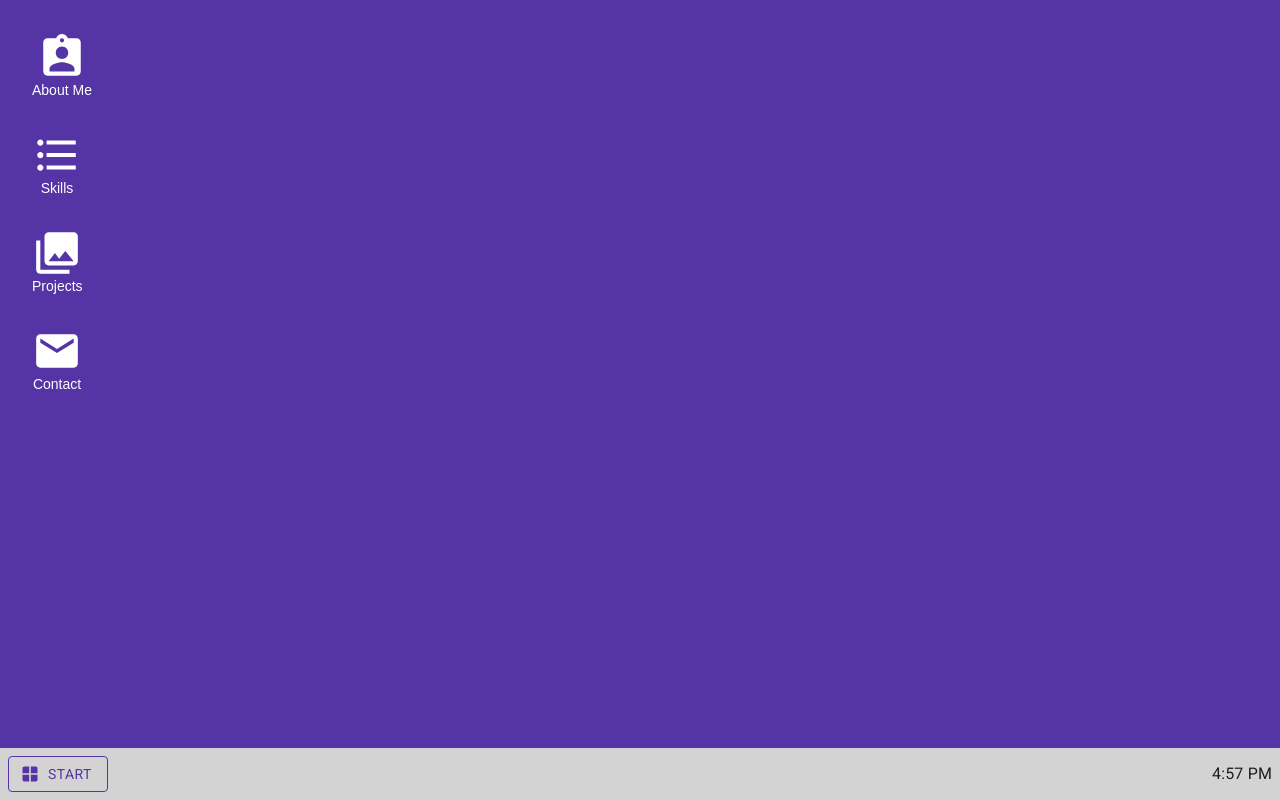
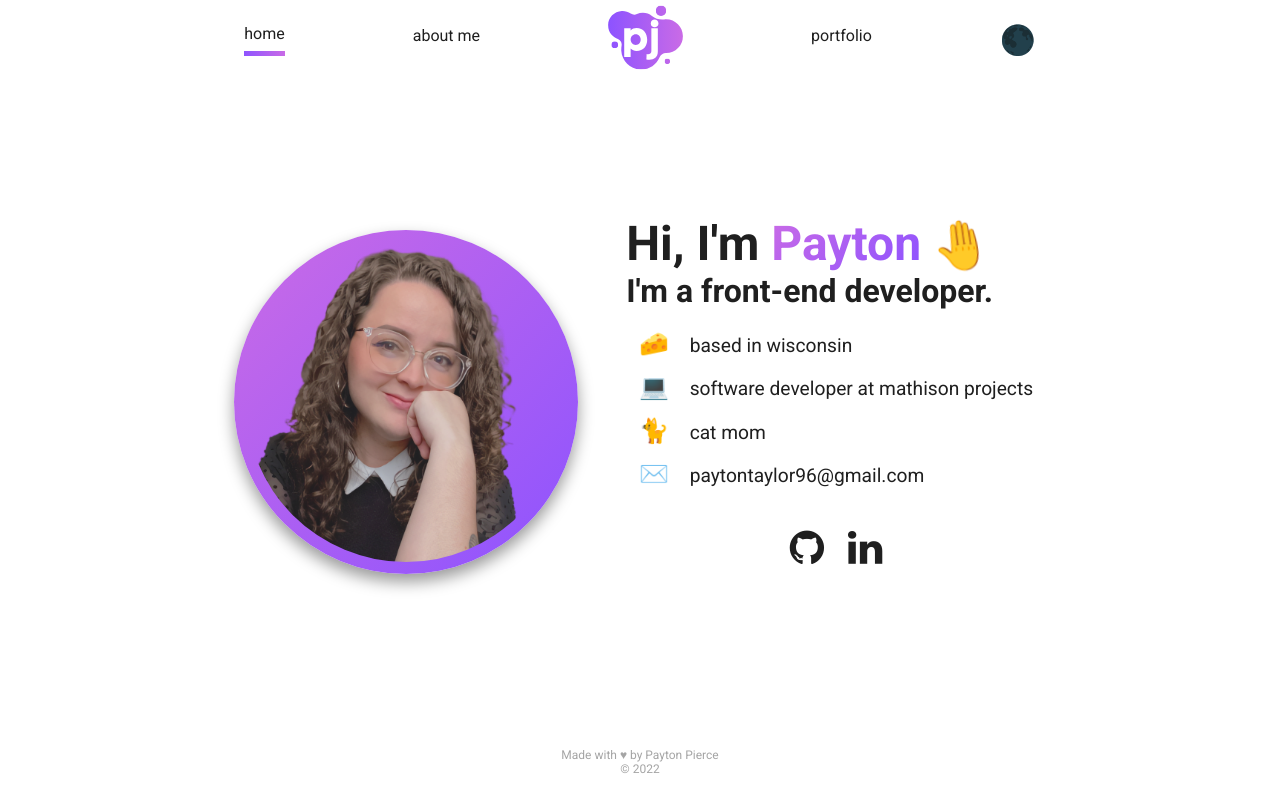
Before and after one commit to alefe0518/react-portfolio-template, a React (Create React App) app: page /#/ in a window 1280 px wide. Built offline with nearby package versions, Linux system fonts and the light colour scheme; the HTML template or start-up script is replaced by a standard one.

Commit message:
updated last name

```diff
--- a/package.json
+++ b/package.json
@@ -19,6 +19,7 @@
     "postcss": "^7.0.36",
     "react": "^17.0.2",
     "react-dom": "^17.0.2",
+    "react-router-dom": "^6.3.0",
     "react-scripts": "^4.0.3"
   },
   "scripts": {
--- a/public/index.html
+++ b/public/index.html
@@ -10,9 +10,9 @@
     <base href="/">
     <meta
       name="description"
-      content="Payton Jewell is a frontend React developer based in Appleton, Wisconsin."
+      content="Payton Pierce is a frontend React developer based in Appleton, Wisconsin."
     />
-    <meta name="keyword" content="portfolio, javascript, developer, frontend, react, dev, front-end, wisconsin, appleton, tech, programmer, payton, jewell">
+    <meta name="keyword" content="portfolio, javascript, developer, frontend, react, dev, front-end, wisconsin, appleton, tech, programmer, payton, pierce">
     <link rel="apple-touch-icon" href="./apple-touch-icon.png" />
     <link rel="manifest" href="%PUBLIC_URL%/manifest.json" />
     <title>Payton Pierce | Developer</title>
--- a/src/App.js
+++ b/src/App.js
@@ -1,6 +1,7 @@
 import React from 'react';
 import './App.module.scss';
-import Desktop from "./components/Desktop";
+import BaseLayout from "./components/legacy/BaseLayout";
+import {HashRouter} from "react-router-dom";
 
 function App() {
    const ua = () => {
@@ -24,10 +25,9 @@ function App() {
 
    return (
       <div>
-         <Desktop/>
-         {/*<HashRouter>*/}
-         {/*    <BaseLayout/>*/}
-         {/*</HashRouter>*/}
+         <HashRouter>
+             <BaseLayout/>
+         </HashRouter>
       </div>
    );
 }
--- a/src/components/Desktop.js
+++ /dev/null
@@ -1,25 +0,0 @@
-import React, {useState} from 'react';
-import {Box} from "@mui/material";
-import StartMenu from "./StartMenu";
-import DesktopIcons from "./DesktopIcons";
-import About from "./About";
-
-function Desktop(props) {
-   const [aboutOpen, setAboutOpen] = useState(false);
-
-   const onClickIcon = (whichIcon) => {
-      if (whichIcon === 'about') {
-         setAboutOpen(!aboutOpen)
-      }
-   }
-
-   return (
-      <Box display={'flex'} flexDirection={'column'} height={'100vh'} sx={{backgroundColor: '#5534A5'}}>
-         <DesktopIcons sx={{flexGrow: 1, position: 'relative'}} onClickIcon={onClickIcon}/>
-         <About show={aboutOpen}/>
-         <StartMenu/>
-      </Box>
-   );
-}
-
-export default Desktop;
--- a/src/components/legacy/BaseLayout.js
+++ b/src/components/legacy/BaseLayout.js
@@ -5,7 +5,7 @@ import Navbar from "./Navbar";
 import Home from "./home/Home";
 import About from "./about/About";
 import Portfolio from "./portfolio/Portfolio";
-import {Route, Switch} from "react-router-dom";
+import {Route, Routes} from "react-router-dom";
 
 export default function BaseLayout() {
    let [darkMode, setDarkMode] = useState(false);
@@ -15,24 +15,17 @@ export default function BaseLayout() {
    }
 
    return (
-        <div className={classNames(Style.container, darkMode ? Style.dark : Style.light)} style={{display: 'flex', alignItems: 'center', justifyContent: 'center'}}>
-           <h1>under construction... :)</h1>
-            {/*<Navbar darkMode={darkMode} handleClick={handleClick}/>*/}
-            {/*<Switch>*/}
-            {/*    <Route exact path={'/'}>*/}
-            {/*        <Home/>*/}
-            {/*    </Route>*/}
-            {/*    <Route exact path={'/about'}>*/}
-            {/*        <About/>*/}
-            {/*    </Route>*/}
-            {/*    <Route exact path={'/portfolio'}>*/}
-            {/*        <Portfolio/>*/}
-            {/*    </Route>*/}
-            {/*</Switch>*/}
-            {/*<footer>*/}
-            {/*    <p>Made with &hearts; by Payton Jewell</p>*/}
-            {/*    <p>&copy; 2021</p>*/}
-            {/*</footer>*/}
+      <div className={classNames(Style.container, darkMode ? Style.dark : Style.light)}>
+         <Navbar darkMode={darkMode} handleClick={handleClick}/>
+         <Routes>
+            <Route exact path={'/'} element={<Home/>}/>
+            <Route exact path={'/about'} element={<About/>}/>
+            <Route exact path={'/portfolio'} element={<Portfolio/>}/>
+         </Routes>
+         <footer>
+            <p>Made with &hearts; by Payton Pierce</p>
+            <p>&copy; 2022</p>
+         </footer>
       </div>
    )
 }
--- a/src/components/legacy/about/About.js
+++ b/src/components/legacy/about/About.js
@@ -7,7 +7,7 @@ export default function About() {
 
     function aboutMeText() {
         return <>
-            <p><span className={Style.pink}>paytonjewell $</span> cat aboutpayton </p>
+            <p><span className={Style.pink}>paytonpierce $</span> cat aboutpayton </p>
             <p><span className={Style.pink}>aboutpayton <span className={Style.green}>(main)</span> $ </span>
                 Hello! I'm Payton, a front-end developer from Wisconsin. I love creating web
                 applications with React, and I'm currently studying NodeJS. I've been working for Mathison Projects since July 2021.
@@ -20,7 +20,7 @@ export default function About() {
 
     function skillsText() {
         return <>
-            <p><span className={Style.pink}>paytonjewell $</span> cd skills/tools</p>
+            <p><span className={Style.pink}>paytonpierce $</span> cd skills/tools</p>
             <p><span className={Style.pink}>skills/tools <span
                 className={Style.green}>(main)</span> $</span> ls</p>
             <p className={Style.pink}> Proficient With</p>
@@ -42,6 +42,7 @@ export default function About() {
                 <li>Custom React Hooks</li>
                 <li>Jest</li>
                 <li>Cypress</li>
+                <li>Strapi</li>
             </ul>
             <p className={Style.pink}> Exposed To</p>
             <ul className={Style.skills}>
@@ -50,13 +51,14 @@ export default function About() {
                 <li>Vue</li>
                 <li>Firebase</li>
                 <li>AWS</li>
+                <li>Figma</li>
             </ul>
         </>;
     }
 
     function miscText() {
         return <>
-            <p><span className={Style.pink}>paytonjewell $</span> cd hobbies/interests</p>
+            <p><span className={Style.pink}>paytonpierce $</span> cd hobbies/interests</p>
             <p><span className={Style.pink}>hobbies/interests <span
                 className={Style.green}>(main)</span> $</span> ls</p>
             <ul>
--- a/src/components/legacy/home/Home.js
+++ b/src/components/legacy/home/Home.js
@@ -14,11 +14,11 @@ const bioBullets = [
     {
         link: null,
         emoji: "💻",
-        text: "react dev at Mathison Projects"
+        text: "software developer at mathison projects"
     },
     {
         link: "https://user-images.githubusercontent.com/18350557/94314005-5c9f6e00-ff45-11ea-86a1-5db9e1371750.jpg",
-        emoji: "🐱",
+        emoji: "🐈",
         text: "cat mom"
     },
     {
@@ -34,7 +34,7 @@ const socials = [
         icon: "fa fa-github"
     },
     {
-        link: "https://www.linkedin.com/in/payton-jewell/",
+        link: "www.linkedin.com/in/payton-pierce",
         icon: "fa fa-linkedin"
     }
 ]
```
Also changed, not shown: 2 other files (tests, documents, lock files or other folders). Lines whose indentation alone changed are shown as unchanged.
